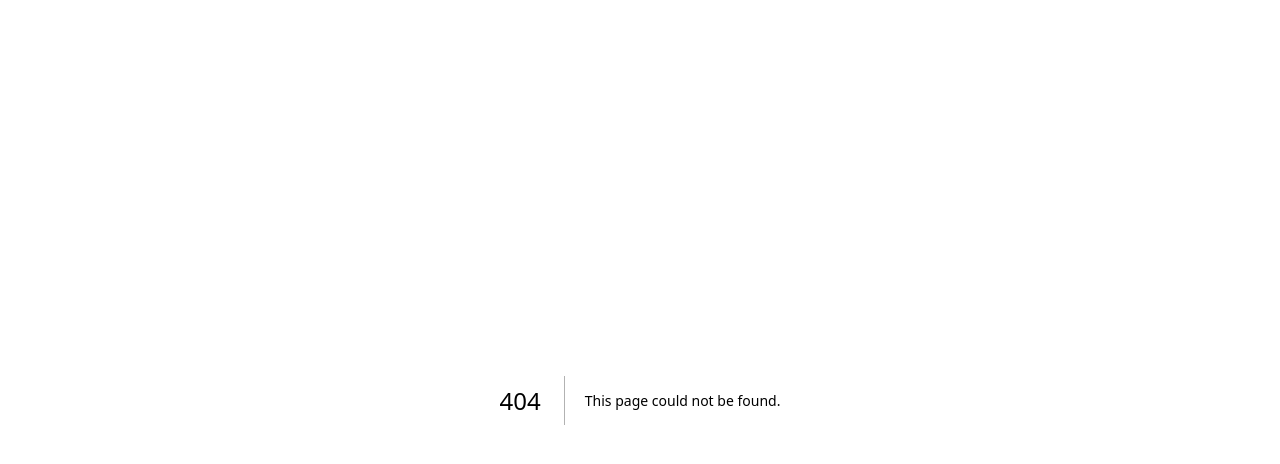
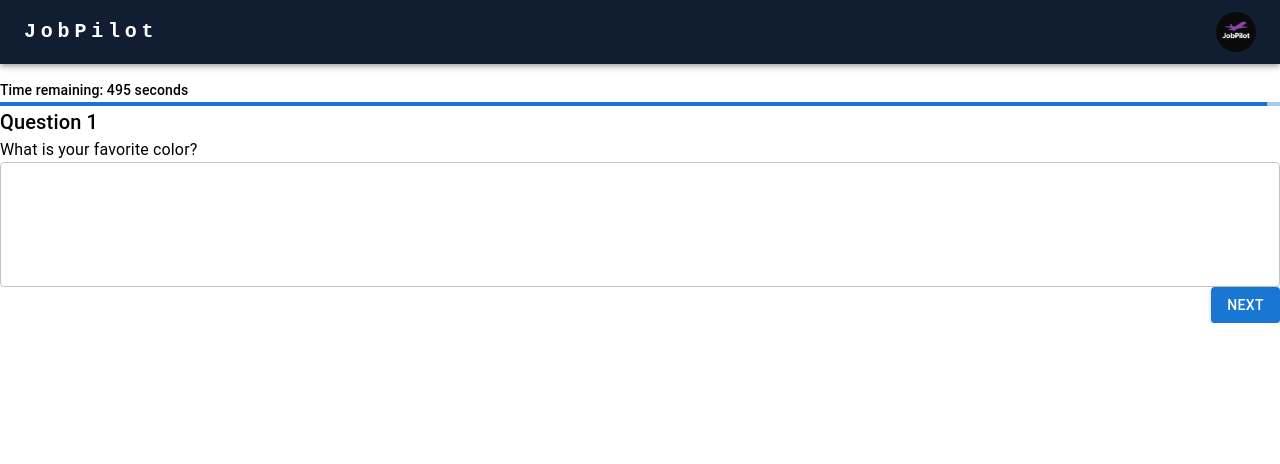
Before and after one commit to thejobpilot/frontend, a Next.js app: page /applicant/writtenInterview in a window 1280 px wide. Before the commit this address had no page. Shown: the top 464 px of the page. Built offline with nearby package versions, Linux system fonts and the light colour scheme.

Commit message:
Added the entire written interview react components just need to connect to back end. Made a count down component as well as question component. some other stuff.

```diff
--- a/src/components/aboutInterview.tsx
+++ b/src/components/interviewComponents/aboutInterview.tsx
@@ -1,6 +1,5 @@
 import React from 'react';
 
-// @ts-ignore
 const InterviewBox = ({ position, about, type }) => {
     return (
         <div style={{
--- /dev/null
+++ b/src/components/interviewComponents/countdown.tsx
@@ -0,0 +1,27 @@
+import React, { useEffect, useState } from "react";
+import { LinearProgress, Typography } from "@mui/material";
+
+interface CountdownProps {
+    totalTime: number;
+}
+
+const Countdown: React.FC<CountdownProps> = ({ totalTime }) => {
+    const [timeLeft, setTimeLeft] = useState(totalTime);
+
+    useEffect(() => {
+        const timer = setTimeout(() => {
+            setTimeLeft(timeLeft - 1);
+        }, 1000);
+
+        return () => clearTimeout(timer);
+    }, [timeLeft]);
+
+    return (
+        <div>
+            <Typography variant="subtitle2">Time remaining: {timeLeft} seconds</Typography>
+            <LinearProgress variant="determinate" value={(timeLeft / totalTime) * 100} />
+        </div>
+    );
+};
+
+export default Countdown;
--- /dev/null
+++ b/src/components/interviewComponents/interviewPage.tsx
@@ -0,0 +1,81 @@
+import React, { useState } from "react";
+import { Box, Button, TextField } from "@mui/material";
+import Question from "@/components/interviewComponents/questions";
+import Countdown from "@/components/interviewComponents/countdown";
+
+interface QuestionData {
+    question: string;
+    answer: string;
+}
+
+const InterviewPage: React.FC = () => {
+    const [currentQuestionIndex, setCurrentQuestionIndex] = useState(0);
+    const [questions, setQuestions] = useState<QuestionData[]>([
+        { question: "What is your favorite color?", answer: "" },
+        { question: "How old are you?", answer: "" },
+        { question: "Why us?", answer: "" },
+        // Add more questions here
+    ]);
+
+    const handleSave = () => {
+        // Save the answer
+    };
+
+    const handlePrevious = () => {
+        setCurrentQuestionIndex((prev) => prev - 1);
+    };
+
+    const handleNext = () => {
+        setCurrentQuestionIndex((prev) => prev + 1);
+    };
+
+    const handleSubmit = () => {
+        // Submit the answers
+    };
+
+    const handleChange = (e: React.ChangeEvent<HTMLInputElement>) => {
+        const newAnswer = e.target.value;
+        setQuestions((prevQuestions) =>
+            prevQuestions.map((q, idx) =>
+                idx === currentQuestionIndex ? { ...q, answer: newAnswer } : q
+            )
+        );
+    };
+
+    const currentQuestion = questions[currentQuestionIndex];
+
+    return (
+        <Box style={{ marginTop: '80px' }}>
+            <Countdown totalTime={500} />
+            <Question question={currentQuestion.question} questionNumber={currentQuestionIndex + 1} />
+            <TextField
+                fullWidth
+                multiline
+                rows={4}
+                variant="outlined"
+                value={currentQuestion.answer}
+                onChange={handleChange}
+            />
+
+            <Box display="flex" justifyContent="space-between">
+                {currentQuestionIndex > 0 && (
+                    <Button variant="contained" onClick={handlePrevious}>
+                        Previous
+                    </Button>
+                )}
+                {currentQuestionIndex < questions.length - 1 && (
+                    <Button variant="contained" onClick={handleNext} style={{ marginLeft: 'auto' }}>
+                        Next
+                    </Button>
+                )}
+                {currentQuestionIndex === questions.length - 1 && (
+                    <Button variant="contained" onClick={handleSubmit}>
+                        Submit
+                    </Button>
+                )}
+            </Box>
+        </Box>
+    );
+};
+
+export default InterviewPage;
--- /dev/null
+++ b/src/components/interviewComponents/questions.tsx
@@ -0,0 +1,18 @@
+import React from "react";
+import { Typography } from "@mui/material";
+
+interface QuestionProps {
+    question: string;
+    questionNumber: number;
+}
+
+const Question: React.FC<QuestionProps> = ({ question, questionNumber }) => {
+    return (
+        <div>
+            <Typography variant="h6">Question {questionNumber}</Typography>
+            <Typography>{question}</Typography>
+        </div>
+    );
+};
+
+export default Question;
--- a/src/pages/applicant/interview/index.tsx
+++ b/src/pages/applicant/writtenInterview/index.tsx
@@ -3,6 +3,9 @@ import NavBar from "@/components/navBar";
 import SignIn from "@/components/signIn";
 import SignUp from "@/components/signUp";
 import ResponsiveAppBar from "@/components/navBar";
+import Countdown from "@/components/interviewComponents/countdown";
+import InterviewPage from "@/components/interviewComponents/interviewPage";
+import Question from "@/components/interviewComponents/questions";
 
 const inter = Inter({subsets: ['latin']})
 
@@ -10,7 +13,8 @@ export default function RecruiterSignUp() {
     return (
         <>
             <ResponsiveAppBar></ResponsiveAppBar>
-            <SignUp name = "Applicant"></SignUp>
+            <InterviewPage></InterviewPage>
+
         </>
     )
 }
```
Also changed, not shown: src/components/interviewComponents/startInterviewButtion.tsx (added, +28 -0 lines), src/components/startInterviewButton.tsx (deleted, +0 -28 lines), src/components/videoBoxDisplayedForApplicantFromRecruiter.tsx (+27 -21 lines), src/components/videoBoxForApplicantRecordingThemselves.tsx (+30 -24 lines), src/pages/applicant/interviewHome/index.tsx (+5 -2 lines).
